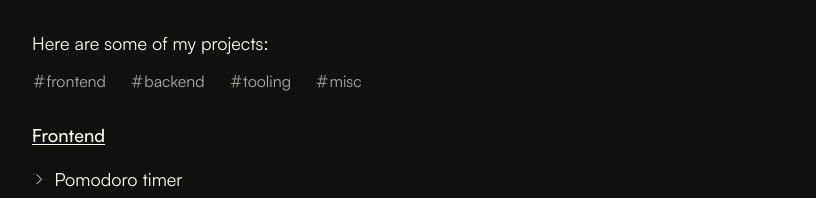
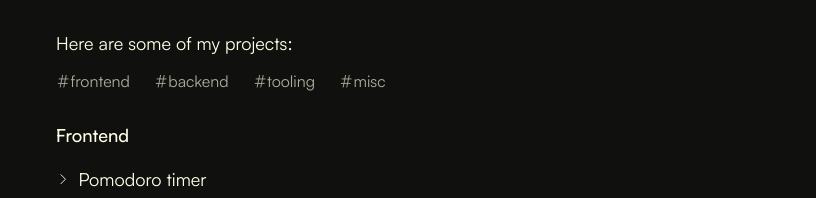
Before and after one commit to arkatsy/personal-website, a React (Vite) app: page / in a window 1280 px wide. Shown: the part 239-437 px from the top of the page, without its empty margins (224-1040 px from the left). Built offline with nearby package versions, Linux system fonts and the light colour scheme.

Commit message:
feat: css tweaks

```diff
--- a/src/App.tsx
+++ b/src/App.tsx
@@ -1,10 +1,11 @@
 import { twMerge } from "tailwind-merge";
 import ThemeToggle from "./theme-toggle";
 
+// TODO: add github / linkedin / discord / email / resume links
 export default function App() {
   return (
     <div className="flex justify-center">
-      <main className="flex w-full max-w-3xl flex-col gap-10 py-14">
+      <main className="flex w-full max-w-3xl flex-col gap-10 px-6 py-14">
         <header className="flex items-center justify-between">
           <div>
             <h3 className="text-2xl font-semibold tracking-wider">arkatsy</h3>
@@ -19,7 +20,7 @@ export default function App() {
           <p>Here are some of my projects:</p>
           <br />
           <nav>
-            <ul className="-mt-4 flex gap-6 text-base">
+            <ul className="-mt-4 flex flex-wrap gap-2 text-base md:gap-6 ">
               <li className="group">
                 <HashTagLink hash="frontend">frontend</HashTagLink>
               </li>
@@ -106,7 +107,7 @@ function ProjectSection({ title, children }: { title: string; children: React.Re
   const lowercaseTitle = title.toLowerCase();
   return (
     <section id={lowercaseTitle} className="flex flex-col gap-4">
-      <a href={`#${lowercaseTitle}`} className="group relative flex w-fit items-center font-medium underline underline-offset-2">
+      <a href={`#${lowercaseTitle}`} className="group relative flex w-fit items-center font-medium underline-offset-2 hover:underline">
         <HashTagIcon className="absolute -left-4 opacity-0 transition-opacity group-hover:opacity-100 motion-reduce:duration-0" />
         {title}
       </a>
--- a/src/theme-toggle.tsx
+++ b/src/theme-toggle.tsx
@@ -7,5 +7,5 @@ export default function ThemeToggle() {
 
   // eslint-disable-next-line @typescript-eslint/ban-ts-comment
   // @ts-ignore
-  return <Expand toggled={isDark} onToggle={toggle} duration={300} className="p-1 text-3xl" />;
+  return <Expand toggled={isDark} onToggle={toggle} duration={200} className="p-1 text-3xl" />;
 }
```
